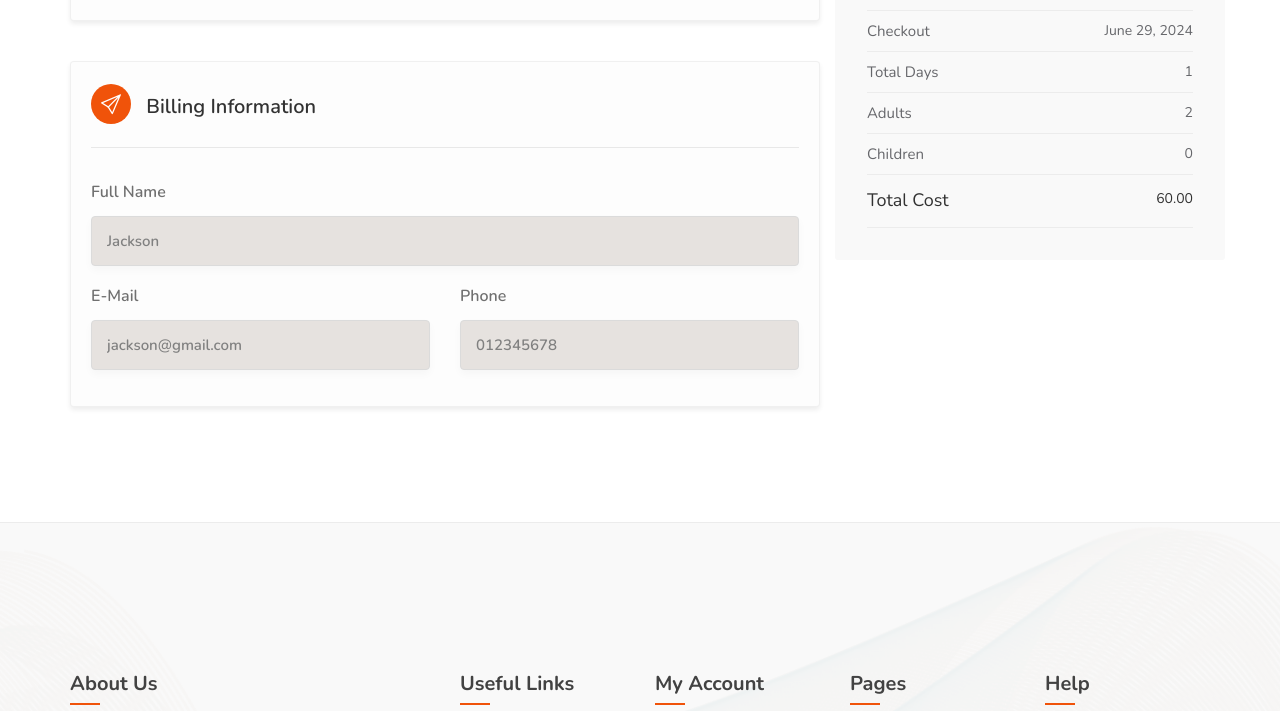
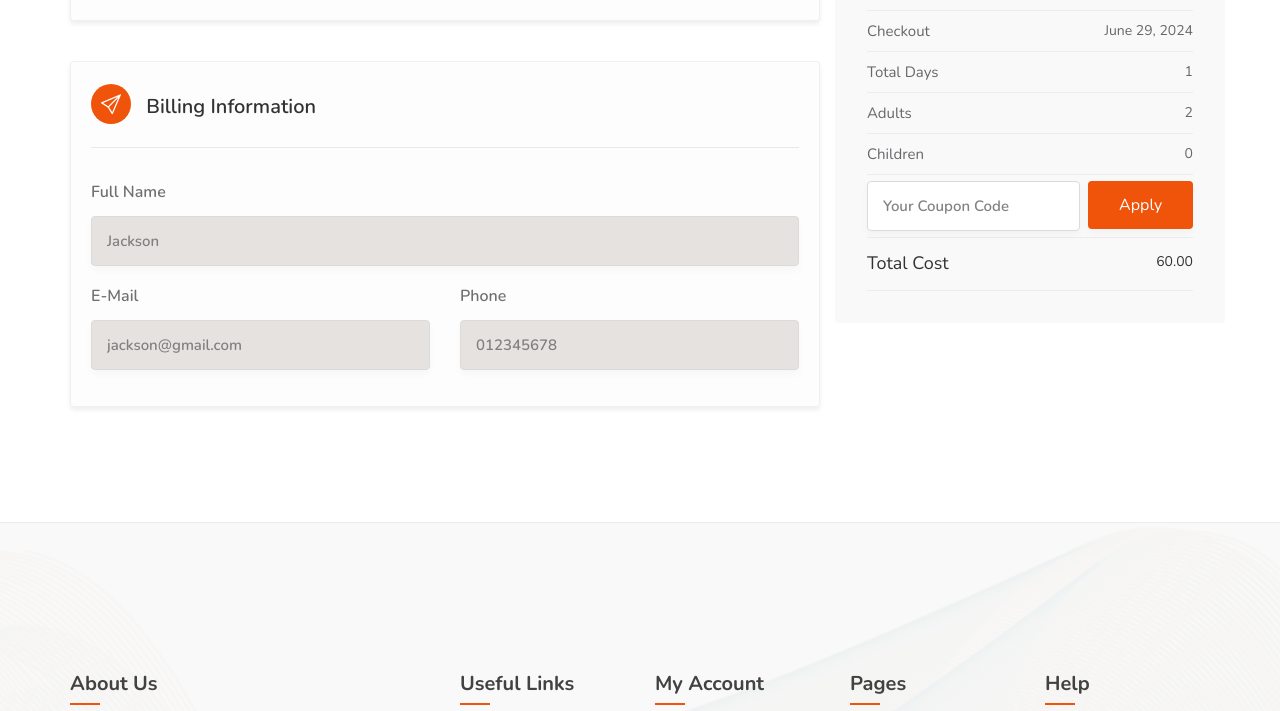
Before and after one commit to OK-Emmanuel/homifice, a Django app: a page that uses templates/hotel/checkout.html in a window 1280 px wide. Shown: the part 755-1466 px from the top of the page. Run offline with Django 5.2, Linux system fonts and the light colour scheme; data comes from the database, SQL or seed files in the repository; parts of the project's set-up code (start-up, migrations or seed data) failed here and were passed over; some libraries are stand-ins or nearby versions; some web fonts are replaced.

Commit message:
Added coupon feature

```diff
--- a/hotel/admin.py
+++ b/hotel/admin.py
@@ -1,5 +1,5 @@
 from django.contrib import admin
-from hotel.models import Hotel, Booking, ActivityLog, StaffOnDuty, Room, RoomType, HotelFaqs, HotelFeatures, HotelGallery
+from hotel.models import Hotel, Booking, ActivityLog, StaffOnDuty, Room, RoomType, HotelFaqs, HotelFeatures, HotelGallery, Coupon
 
 # Inline model for HotelGallery to be displayed within the Hotel admin page
 class HotelGalleryInline(admin.TabularInline):
@@ -20,6 +20,7 @@ admin.site.register(Booking)
 admin.site.register(ActivityLog)
 admin.site.register(StaffOnDuty)
 admin.site.register(Room)
+admin.site.register(Coupon)
 admin.site.register(RoomType)
 admin.site.register(HotelFaqs)
 admin.site.register(HotelFeatures)
--- a/hotel/models.py
+++ b/hotel/models.py
@@ -205,10 +205,11 @@ class Booking(models.Model):
 
     checked_in_tracker = models.BooleanField(default=False)
     checked_out_tracker = models.BooleanField(default=False)
+    coupons = models.ManyToManyField("hotel.Coupon", blank=True)
 
     date = models.DateTimeField(auto_now_add=True)
     stripe_payment_intent = models.CharField(max_length=1000, null=True, blank=True)
-    successID = models.CharField(max_length=1000, null=True, blank=True)
+    successID = ShortUUIDField(unique=True, length=10, max_length=20, alphabet="abcdefghijklmnopqrstuvwxyz", null=True, blank=True)
     booking_id = ShortUUIDField(unique=True, length=10, max_length=20, alphabet="abcdefghijklmnopqrstuvwxyz")
 
     def __str__(self):
@@ -237,3 +238,18 @@ class StaffOnDuty(models.Model):
 
     def __str__(self):
         return f"{self.staff_id}"
+
+# Coupon model
+class Coupon(models.Model):
+    code = models.CharField(max_length=100)
+    type = models.CharField(max_length=100, default="Percentage")
+    discount = models.DecimalField(decimal_places=2, max_digits=100, default=1.00)
+    redemptions = models.IntegerField(default=0)
+    date = models.DateTimeField(auto_now_add=True)
+    active = models.BooleanField(default=True)
+    valid_from = models.DateField(null=True, blank=True)
+    valid_to = models.DateTimeField()
+    couponId = ShortUUIDField(unique=True, length=10, max_length=50)
+
+    def __str__(self):
+        return f"{self.code}"
--- a/hotel/views.py
+++ b/hotel/views.py
@@ -1,7 +1,7 @@
 import datetime
 from django.shortcuts import render, redirect
 from django.contrib import messages
-from hotel.models import Hotel, Booking, ActivityLog, StaffOnDuty, Room, RoomType, HotelFaqs, HotelFeatures, HotelGallery
+from hotel.models import Hotel, Booking, ActivityLog, StaffOnDuty, Room, RoomType, Coupon, HotelFaqs, HotelFeatures, HotelGallery
 
 # Display the list of live hotels on the index page
 def index(request):
@@ -171,7 +171,34 @@ def selected_rooms(request):
 
 def checkout(request, booking_id):
     booking = Booking.objects.get(booking_id=booking_id)
+    if request.method == "POST":
+            code = request.POST.get('code')
+            try:
+                coupon = Coupon.objects.get(code__iexact=code, active=True)
+                if coupon in booking.coupons.all():
+                    messages.warning(request, "Coupon already applied to this booking.")
+                    return redirect("hotel:checkout", booking.booking_id)
 
+                else:
+                    if coupon.type == "Percentage":
+                        discount = booking.total * (coupon.discount / 100)
+                    else:
+                        discount = coupon.discount
+
+                    booking.coupons.add(coupon)
+                    booking.total -= discount
+                    booking.saved += discount
+                    booking.save()
+
+
+                    messages.success(request, "Coupon applied successfully.")
+                    return redirect("hotel:checkout", booking.booking_id)
+
+
+                # print("coupon ============", coupon)
+            except:
+                messages.warning(request, "Invalid Coupon Code")
+                # print("coupon does note exist")
     context = {
         "booking": booking
     }
--- a/templates/hotel/checkout.html
+++ b/templates/hotel/checkout.html
@@ -82,12 +82,24 @@
             <h3><i class="fa fa-calendar-check-o"></i> Booking Summary</h3>
             <ul>
                 <li>Checkin <span>{{booking.check_in_date}}</span></li>
-                <!-- <li>Hour <span>1:30 PM</span></li> -->
                 <li>Checkout <span>{{booking.check_out_date}}</span></li>
                 <li>Total Days <span>{{booking.total_days}}</span></li>
                 <li>Adults <span>{{booking.num_adults}}</span></li>
                 <li>Children <span>{{booking.num_children}}</span></li>
                 <li class="total-costs">
+                    <form method="POST">
+                        {% csrf_token %}
+                        <div class="col-md-8">
+                            <input type="text" id="couponCode" name="code" placeholder="Your Coupon Code">
+                        </div>
+
+                        <div class="col-md-4">
+                            <input type="submit" class="coupon_code" value="Apply">
+                        </div>
+                    </form>
+                    <div class="clearfix"></div>
+                </li>
+                    <li class="total-costs">
                     <h4>Total Cost <span>{{booking.total}} <span></h4>
                 </li>
 
```
